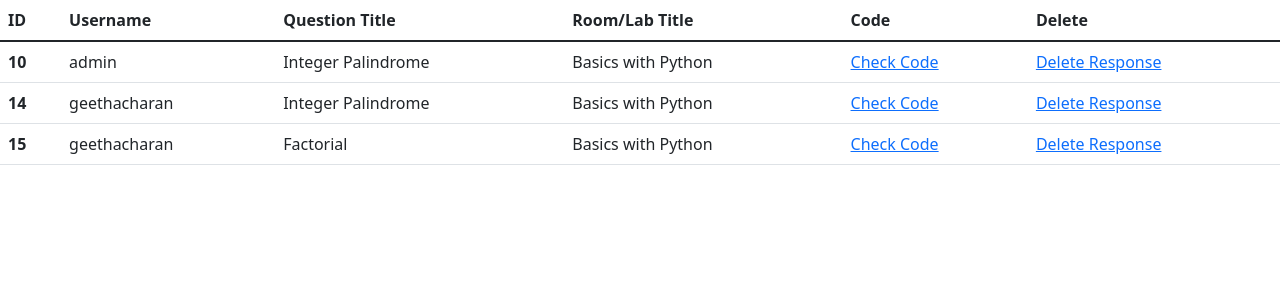
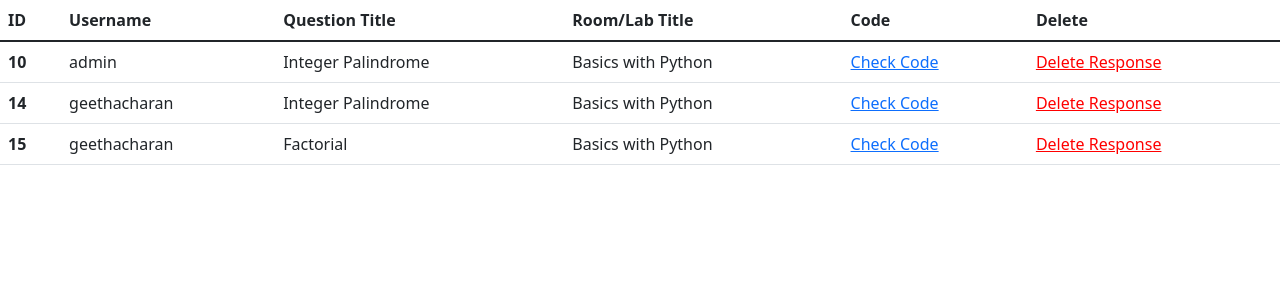
Before and after one commit to GeethaCharan31/OnlineProgrammingLab, a Django app: page /room_responses/4 in a window 1280 px wide. Shown: the part 66-366 px from the top of the page. Run offline with Django 3.2, Linux system fonts and the light colour scheme; a user stored in the database is signed in; data comes from the database, SQL or seed files in the repository; both versions use the stored data as it was after the commit.

```diff
--- a/templates/question.html
+++ b/templates/question.html
@@ -52,7 +52,7 @@
                 <div class="row">
                     <label for=""><h4>Coding Area</h4></label>
                     <textarea class="form-control" rows="14" name="code" id="code" style="border:1px solid grey;
-                letter-spacing: 1px; font-family: 'Lucida Console'; font-size: 20px; "
+                font-family: 'Lucida Console'; font-size: 20px; "
                               onkeydown="if(event.keyCode===9){var v=this.value,s=this.selectionStart,
                           e=this.selectionEnd;this.value=v.substring(0, s)+'\t'+v.substring(e);this.selectionStart=
                           this.selectionEnd=s+1;return false;}">{{code}}</textarea>
--- a/templates/responses.html
+++ b/templates/responses.html
@@ -31,7 +31,7 @@
         <td>{{sol.question}}</td>
         <td>{{sol.room}}</td>
         <td><a href="//{{request.get_host}}/view_response/{{room.id}}/{{sol.question.id}}/{{sol.id}}/"> Check Code </a></td>
-        <td><a href="//{{request.get_host}}/delete_response/{{room.id}}/{{sol.question.id}}/{{sol.id}}/"> Delete Response </a></td>
+        <td><a style="color:red" href="//{{request.get_host}}/delete_response/{{room.id}}/{{sol.question.id}}/{{sol.id}}/"> Delete Response </a></td>
     </tr>
     {% endfor %}
     </tbody>
```
Also changed, not shown: db.sqlite3.
